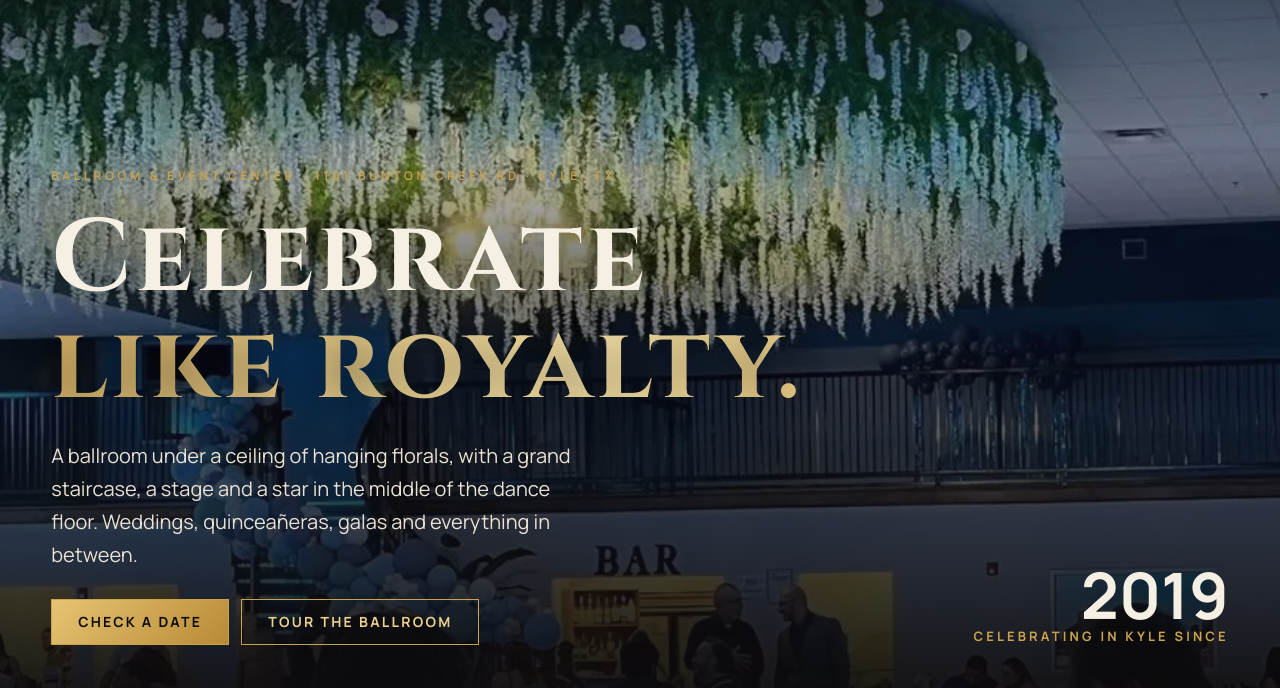
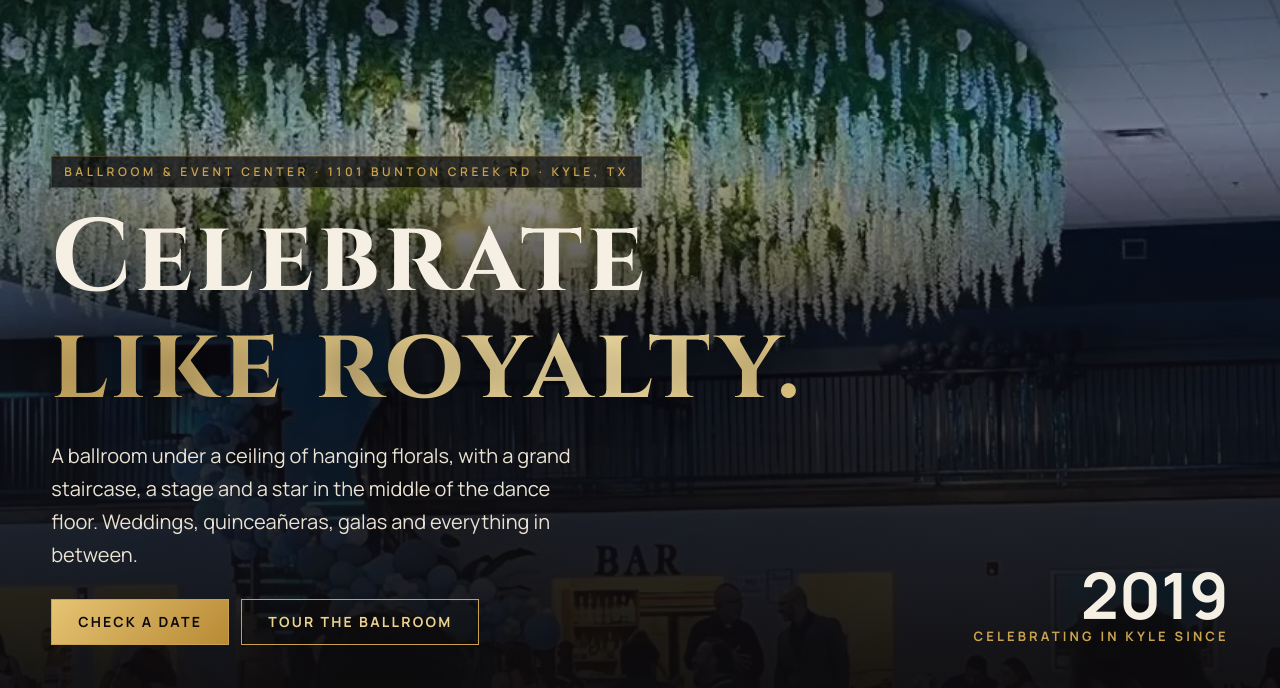
Before and after one commit to ryanl-webstudio/ryanl-webstudio.github.io, a plain HTML site: page gemstone-palace/index.html in a window 1280 px wide. Shown: the part 112-800 px from the top of the page. Drawn offline with Linux system fonts and the light colour scheme.

Commit message:
Gemstone hero legibility
Co-Authored-By: Claude Opus 5.5 <noreply@anthropic.com>
Claude-Session: https://claude.ai/code/session_01WMoFhnecj5Z4q4YNUcXvHs

```diff
--- a/gemstone-palace/index.html
+++ b/gemstone-palace/index.html
@@ -48,8 +48,9 @@ nav.top .links .btn{padding:11px 16px;font-size:12px}
 .hero{position:relative;min-height:100svh;display:flex;align-items:flex-end;overflow:hidden}
 .hero .bg{position:absolute;inset:0}
 .hero .bg img{width:100%;height:100%;object-fit:cover;object-position:50% 18%;filter:saturate(.9) brightness(.9)}
-.hero:before{content:"";position:absolute;inset:0;z-index:1;background:linear-gradient(180deg,rgba(12,10,11,.7) 0%,rgba(12,10,11,.2) 28%,rgba(12,10,11,.55) 60%,rgba(12,10,11,.96) 100%)}
+.hero:before{content:"";position:absolute;inset:0;z-index:1;background:linear-gradient(180deg,rgba(12,10,11,.7) 0%,rgba(12,10,11,.2) 26%,rgba(12,10,11,.72) 52%,rgba(12,10,11,.97) 100%)}
 .hero .copy{position:relative;z-index:2;padding-bottom:clamp(56px,9vh,110px)}
+.hero .copy .kick{display:inline-block;background:rgba(12,10,11,.72);padding:9px 12px;border:1px solid var(--line)}
 .hero h1{font-size:clamp(46px,8vw,120px);margin:18px 0 18px;text-shadow:0 4px 40px rgba(0,0,0,.5)}
 .hero h1 span{display:block;background:linear-gradient(100deg,#b88a35,#f6e2a7 40%,#c9a24e 60%,#f6e2a7 80%);background-size:200% 100%;-webkit-background-clip:text;background-clip:text;color:transparent;animation:sheen 6s linear infinite}
 @keyframes sheen{to{background-position:-200% 0}}
```
